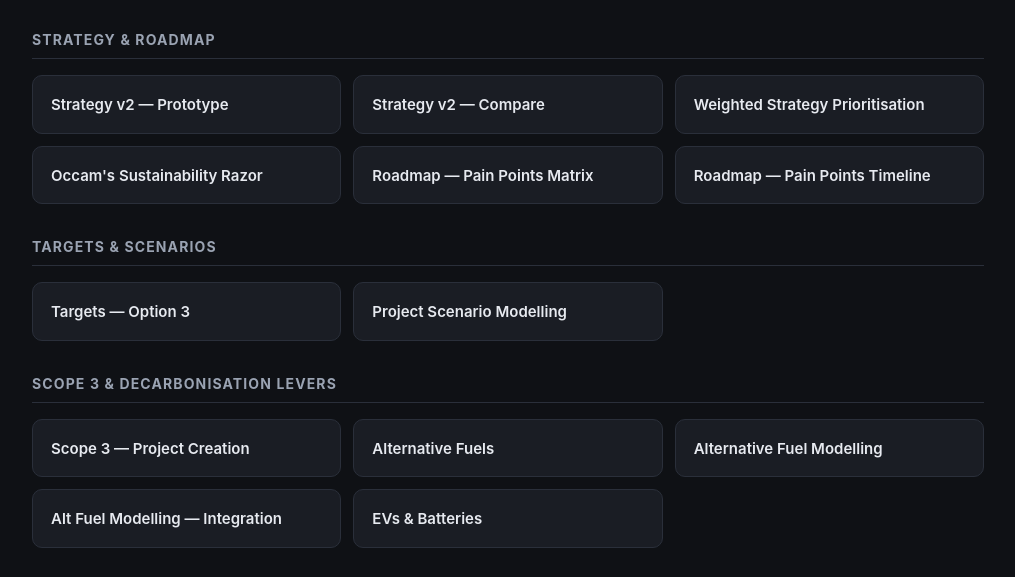
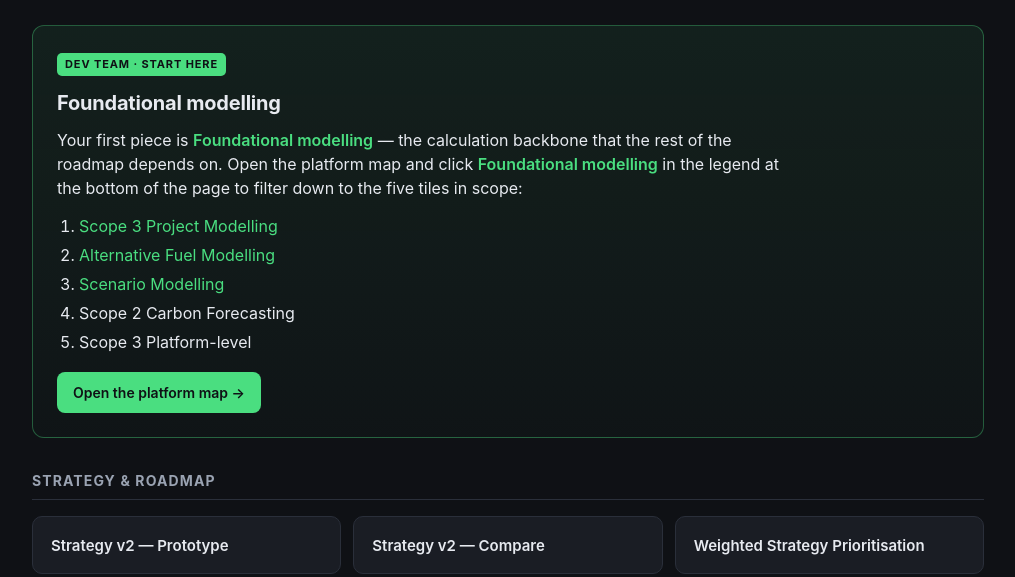
Before and after one commit to mikekgammon/sustainability-prototypes, a plain HTML site: page index.html in a window 1280 px wide. Shown: the part 149-726 px from the top of the page, without its empty margins (132-1147 px from the left). Drawn offline with Linux system fonts and the light colour scheme.

Commit message:
Add "Foundational modelling" start-here section for dev team
Highlighted callout at the top of the index introducing Foundational
modelling as the calculation backbone, listing the five in-scope tiles
(three linked to their prototypes) and a button to the platform map
where the "Foundational modelling" legend filter narrows to them.

Co-Authored-By: Claude Opus 4.7 (1M context) <noreply@anthropic.com>

```diff
--- a/index.html
+++ b/index.html
@@ -22,6 +22,17 @@
   a.card:hover { border-color:var(--accent); transform:translateY(-2px); }
   a.card .name { font-weight:600; font-size:15px; }
   footer { max-width:1000px; margin:0 auto; padding:24px; color:var(--muted); font-size:12px; border-top:1px solid var(--line); }
+  .callout { background:linear-gradient(180deg, rgba(74,222,128,0.08), rgba(74,222,128,0.02)); border:1px solid rgba(74,222,128,0.35); border-radius:12px; padding:24px; margin-top:28px; }
+  .callout .tag { display:inline-block; font-size:11px; font-weight:700; letter-spacing:0.08em; text-transform:uppercase; color:var(--bg); background:var(--accent); padding:3px 8px; border-radius:5px; }
+  .callout h2 { border:none; margin:12px 0 10px; padding:0; font-size:20px; color:var(--text); text-transform:none; letter-spacing:-0.01em; }
+  .callout p { margin:0 0 14px; color:var(--text); max-width:72ch; }
+  .callout strong { color:var(--accent); font-weight:600; }
+  .callout ol { margin:0 0 18px; padding-left:22px; }
+  .callout li { margin:5px 0; }
+  .callout li a { color:var(--accent); text-decoration:none; }
+  .callout li a:hover { text-decoration:underline; }
+  .callout-cta { display:inline-flex; align-items:center; gap:6px; background:var(--accent); color:var(--bg); font-weight:600; font-size:14px; text-decoration:none; padding:10px 16px; border-radius:8px; }
+  .callout-cta:hover { filter:brightness(1.08); }
 </style>
 </head>
 <body>
@@ -30,6 +41,20 @@
   <p>Interactive prototype pages. Click any card to open it.</p>
 </header>
 <main>
+  <section class="callout">
+    <span class="tag">Dev team · start here</span>
+    <h2>Foundational modelling</h2>
+    <p>Your first piece is <strong>Foundational modelling</strong> — the calculation backbone that the rest of the roadmap depends on. Open the platform map and click <strong>Foundational modelling</strong> in the legend at the bottom of the page to filter down to the five tiles in scope:</p>
+    <ol>
+      <li><a href="scope-3/scope-3-project-creation.html">Scope 3 Project Modelling</a></li>
+      <li><a href="alternative-fuels/alternative-fuel-modelling.html">Alternative Fuel Modelling</a></li>
+      <li><a href="project-scenario-modelling/project-scenarios.html">Scenario Modelling</a></li>
+      <li>Scope 2 Carbon Forecasting</li>
+      <li>Scope 3 Platform-level</li>
+    </ol>
+    <a class="callout-cta" href="sustainability-platform-map.html">Open the platform map →</a>
+  </section>
+
   <section>
     <h2>Strategy &amp; Roadmap</h2>
     <div class="grid">
```
